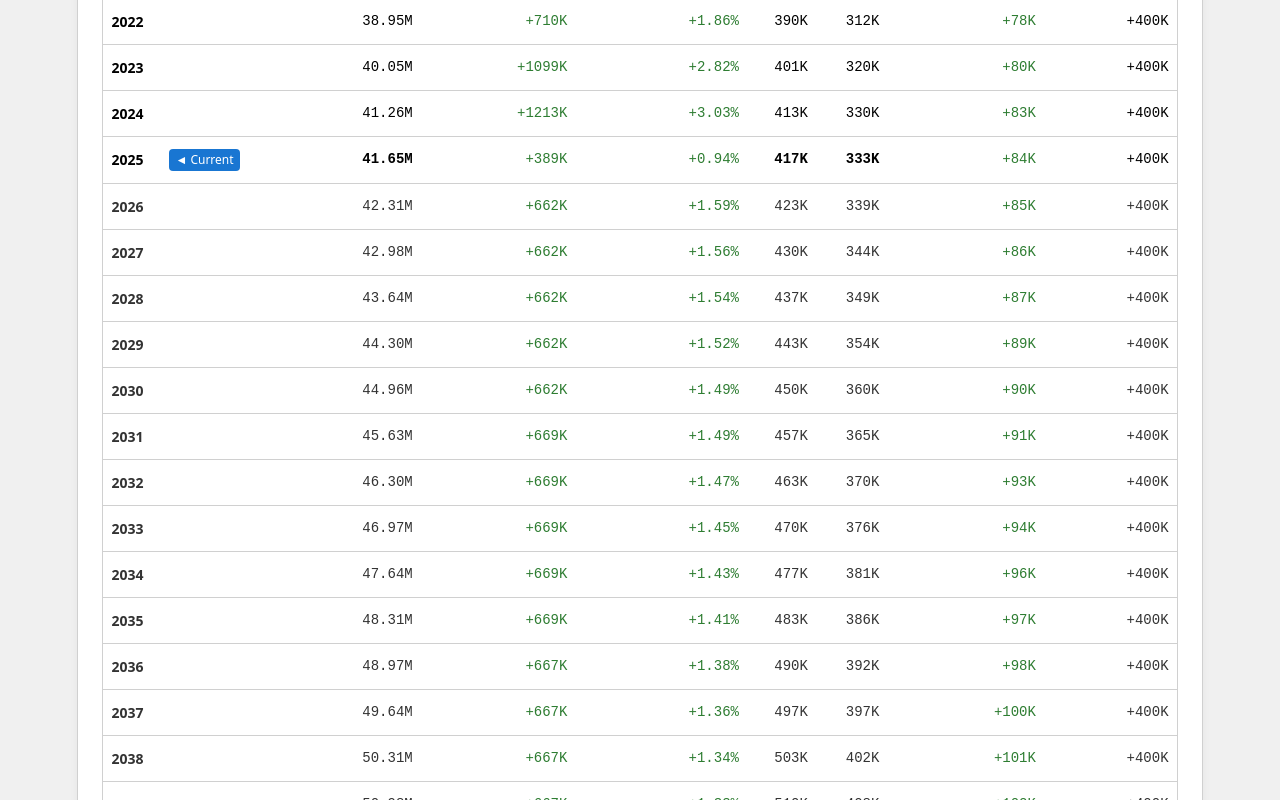
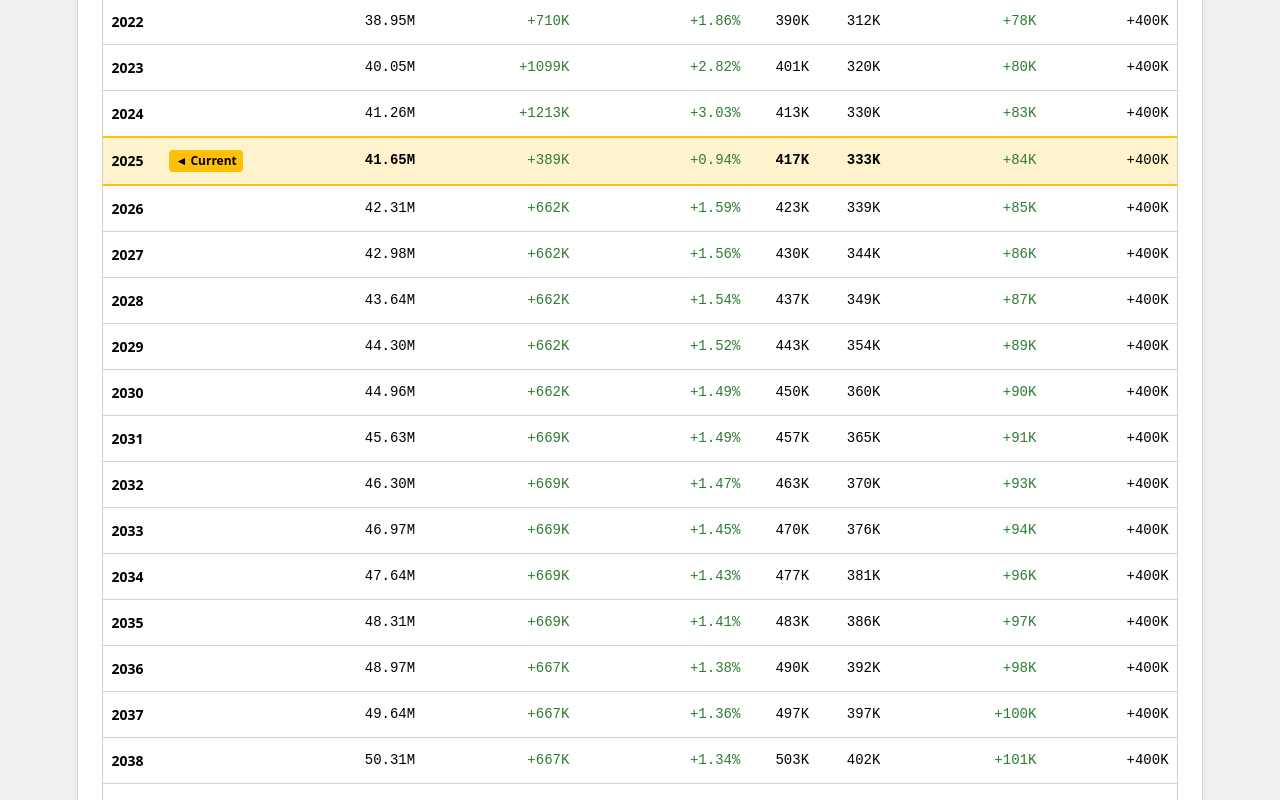
Before and after one commit to thewondrfulwizrd/WA1, a React (Vite) app: page / in a window 1280 px wide. Shown: the part 3300-4100 px from the top of the page. Built offline with nearby package versions, Linux system fonts and the light colour scheme.

Commit message:
Make all table text black and highlight selected year

```diff
--- a/src/components/PopulationStatsTable.css
+++ b/src/components/PopulationStatsTable.css
@@ -61,17 +61,25 @@
   background: var(--color-secondary);
 }
 
+/* Highlighted row for selected year */
 .population-stats-table tbody tr.highlighted {
-  background: var(--color-bg-1);
+  background: #fff3cd;
+  border-top: 2px solid #ffc107;
+  border-bottom: 2px solid #ffc107;
   font-weight: var(--font-weight-semibold);
 }
 
+.population-stats-table tbody tr.highlighted:hover {
+  background: #ffe69c;
+}
+
+/* All text is black - no greying out for historical vs projected */
 .population-stats-table tbody tr.historical td {
   color: #000000;
 }
 
 .population-stats-table tbody tr.projected td {
-  color: #333333;
+  color: #000000;
 }
 
 .population-stats-table td {
@@ -97,11 +105,11 @@
 
 .current-badge {
   font-size: var(--font-size-xs);
-  background: var(--color-primary);
-  color: var(--color-btn-primary-text);
+  background: #ffc107;
+  color: #000000;
   padding: var(--space-2) var(--space-6);
   border-radius: var(--radius-sm);
-  font-weight: var(--font-weight-medium);
+  font-weight: var(--font-weight-bold);
 }
 
 .population-stats-table .number-cell {
```
